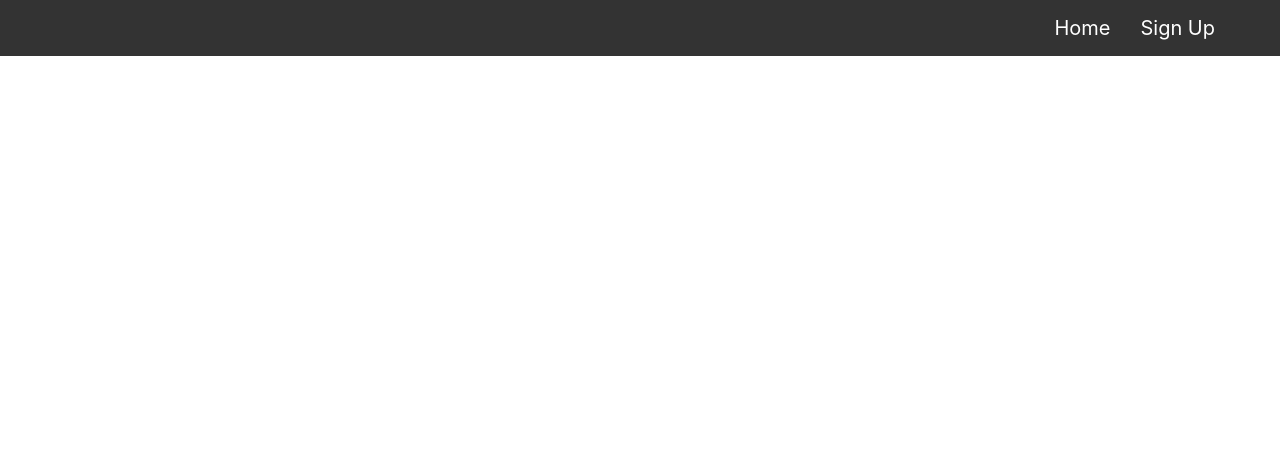
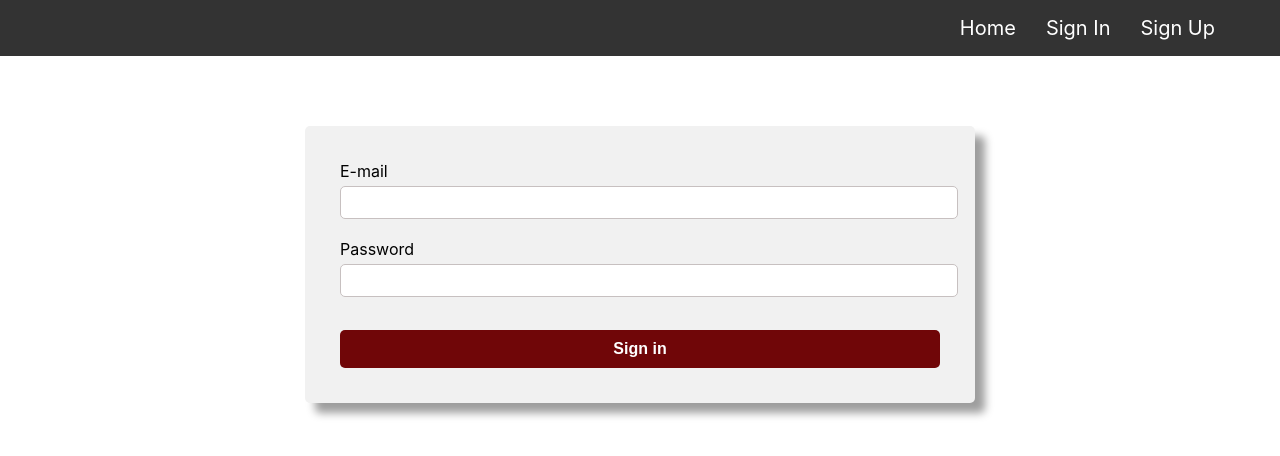
Before and after one commit to mahmoudsobhy1912/E-commerce, a React (Create React App) app: page /Signin in a window 1280 px wide. Shown: the top 456 px of the page. Built offline with nearby package versions, Linux system fonts and the light colour scheme.

Commit message:
adding the product page

```diff
--- a/src/App.js
+++ b/src/App.js
@@ -1,9 +1,9 @@
 import React from "react";
 import { BrowserRouter, Switch, Route, Link } from "react-router-dom";
-// import Signin from "./components/Signin";
+import Signin from "./components/Signin";
 import Signup from "./components/Signup";
 import Home from "./components/Home";
-// import Item from "./components/Item";
+import Product from "./components/Product";
 
 function App() {
   return (
@@ -13,7 +13,7 @@ function App() {
           <nav>
             <ul>
               <li><Link to="/">Home</Link></li>
-              {/* <li><Link to="/Signin">Sign In</Link></li> */}
+              <li><Link to="/Signin">Sign In</Link></li>
               <li><Link to="/Signup">Sign Up</Link></li>
             </ul>
           </nav>
@@ -21,9 +21,9 @@ function App() {
         <main>
             <Switch>
               <Route path="/" exact component={Home}></Route>
-              {/* <Route path="/Signin" component={Signin}></Route> */}
+              <Route path="/Signin" component={Signin}></Route>
               <Route path="/Signup" component={Signup}></Route>
-              {/* <Route path="/:id" component={Item}></Route> */}
+              <Route path="Home/:id" component={Product}></Route>
             </Switch>
         </main>
       </BrowserRouter>
--- a/src/components/Card.jsx
+++ b/src/components/Card.jsx
@@ -5,13 +5,13 @@ const Card = (props) => {
     return (
         <div className="card">
             <div className="photo"><img src={props.data.photo} alt=""></img></div>
-            <Link to="/Home/{props.data.id}"><h3>{props.data.name}</h3></Link>
+            <Link to={`/Home/${props.data.id}`}><h3>{props.data.name}</h3></Link>
             <h4>Price : {props.data.price}$</h4>
             {/* <p>Available : {props.data.quantity - props.data.sold} Piece</p>
             <p>Shop : {props.data.seller}</p>
             <p>Date : {props.data.added}</p> */}
         </div>
-      );
+    );
 }
 
 export default Card;
--- a/src/components/Home.jsx
+++ b/src/components/Home.jsx
@@ -1,7 +1,6 @@
 import React, { useEffect ,useState } from 'react';
 import axios from "axios";
-import Card from "../components/Card";
-
+import Card from "./Card";
 
 const Home = () => {
     const [product, setProduct] = useState();
--- /dev/null
+++ b/src/components/Product.jsx
@@ -0,0 +1,41 @@
+import React, { useState, useEffect  } from 'react';
+import axios from "axios";
+import {
+    BrowserRouter as Router,
+    useParams
+  } from "react-router-dom";
+
+
+const Product = (props) => {
+    const [item, setItem] = useState();
+
+    useEffect(() => {
+        loaditem();
+        // console.log(match)
+    }, []);
+
+    const loaditem = () => {
+        axios.get("https://ecommerce-response.herokuapp.com/")
+        .then(Response => {
+            setItem(Response.data.filter (el => (el.id === props.match.params.id)));
+        })
+    }
+
+    let { id } = useParams();
+    console.log(item)
+
+    return (
+        // <div className="product">
+        //     {
+        //         // item &&
+        //         <h1>{item.name}</h1>
+        //     }
+
+        // </div>
+        <div>
+            <h3>ID: {id}</h3>
+        </div>
+    );
+}
+
+export default Product;
--- /dev/null
+++ b/src/components/Signin.jsx
@@ -0,0 +1,53 @@
+import React, { useState } from 'react';
+
+const Signin = () => {
+
+    const [email, setEmail] = useState("");
+    const [password, setPass] = useState("");
+    const [emailerr, setEmailErr] = useState("");
+    const [passerr, setPassErr] = useState("");
+
+    const change = (e) => {
+        const name = e.target.name;
+        const val = e.target.value;
+
+        if(name === "email"){
+            setEmail(val)
+            setEmailErr("")
+        }else if(name === "password"){
+            setPass(val)
+            setPassErr("")
+        }
+    }
+
+    const submit = (e) => {
+        e.preventDefault();
+
+        if(email === ""){
+            setEmailErr("Type Your Email and Must Contan '@' !")
+        }
+        if(password === ""){
+            setPassErr("Your Password Incorrect")
+        }
+    }
+
+    return (
+        <div>
+            <form onSubmit={submit}>
+                <div>
+                    <label>E-mail</label>
+                    <input type="email" name="email" onChange={change} value={email}/>
+                    {emailerr && <span>{emailerr}</span>}
+                </div>
+                <div>
+                    <label>Password</label>
+                    <input type="text" name="password" onChange={change} value={password}/>
+                    {passerr && <span>{passerr}</span>}
+                </div>
+                <button className="button">Sign in</button>
+            </form>
+        </div>
+     );
+}
+
+export default Signin;
```
Also changed, not shown: src/index.css (line endings or trailing spaces).
